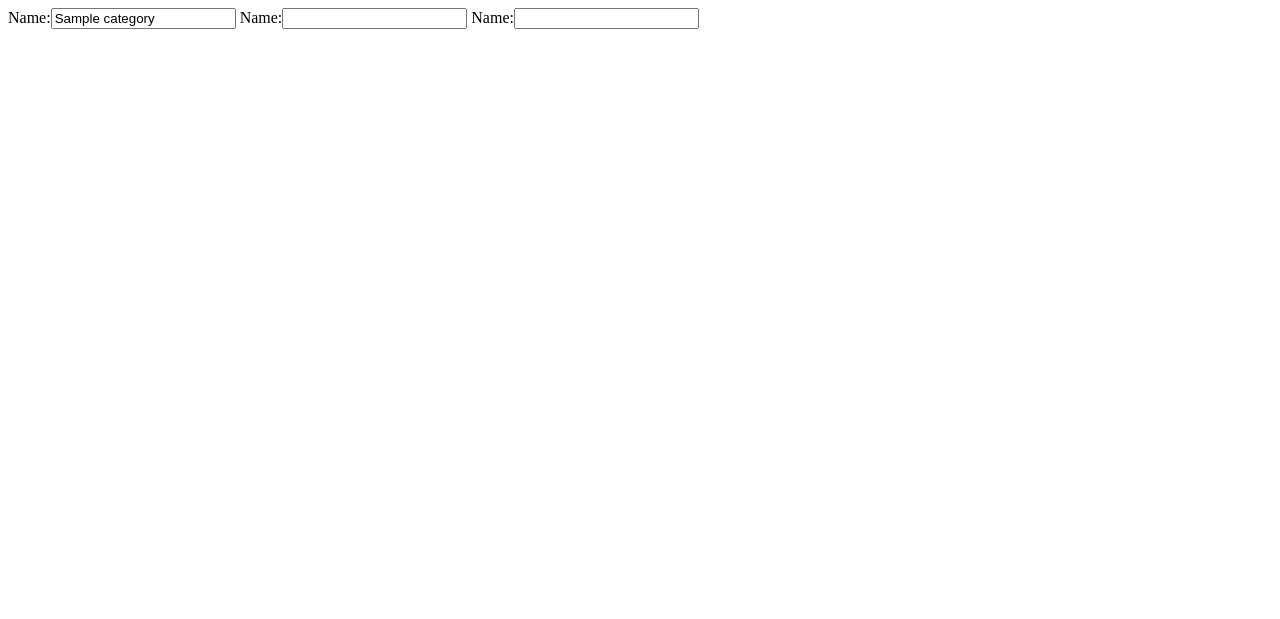
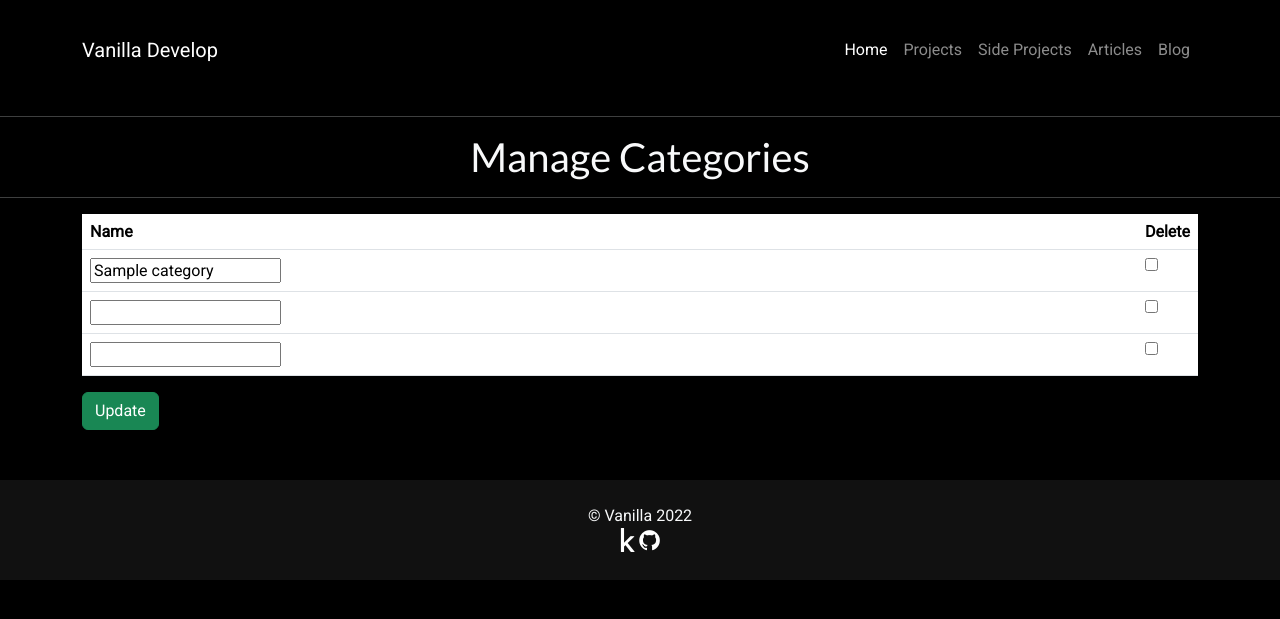
Before and after one commit to VanillaDevelop/VanillaDev, a Django app: page /blog/categories/ in a window 1280 px wide. Shown: the top 619 px of the page. Run offline with Django 3.2, Linux system fonts and the light colour scheme; tables that the repository leaves empty hold one stand-in row (values such as "Sample post"); some libraries are stand-ins or nearby versions.

Commit message:
Update formset visually for category management, and start design in bootstrap studio (not equivalent yet)

```diff
--- a/vanilladev/blog/forms.py
+++ b/vanilladev/blog/forms.py
@@ -1,7 +1,7 @@
 from django.forms import ModelForm, modelformset_factory
 from .models import BlogPost, Category
 
-CategoryFormSet = modelformset_factory(Category, extra=2, fields=['name'])
+CategoryFormSet = modelformset_factory(Category, extra=2, fields=['name'], can_delete=True)
 
 class BlogPostForm(ModelForm):
     class Meta:
--- a/vanilladev/blog/templates/blog/categories.html
+++ b/vanilladev/blog/templates/blog/categories.html
@@ -1 +1,35 @@
-{{ form.as_table }}
+{% extends 'base.html' %}
+
+{% block content %}
+<hr />
+<h1 class="text-center">Manage Categories</h1>
+<hr />
+<div class="container">
+    {{ formset.non_form_errors.as_ul }}
+    <table id="formset" class="form table text-white">
+        <thead>
+            <tr>
+                <th>Name</th>
+                <th style="width:20px;">Delete</th>
+            </tr>
+        </thead>
+        {% for form in formset.forms %}
+        <tr class="{% cycle row1 row2 %}">
+            {% for field in form.visible_fields %}
+            <td>
+                {# Include the hidden fields in the form #}
+                {% if forloop.first %}
+                {% for hidden in form.hidden_fields %}
+                {{ hidden }}
+                {% endfor %}
+                {% endif %}
+                {{ field.errors.as_ul }}
+                {{ field }}
+            </td>
+            {% endfor %}
+        </tr>
+        {% endfor %}
+    </table>
+    <input type="submit" class="btn btn-success" value="Update" />
+</div>
+{% endblock %}
--- a/vanilladev/blog/views.py
+++ b/vanilladev/blog/views.py
@@ -8,4 +8,4 @@ def add(request):
 
 def categories(request):
     formset = CategoryFormSet(queryset=Category.objects.all())
-    return render(request, 'blog/categories.html', {"form":formset})
+    return render(request, 'blog/categories.html', {"formset":formset})
```
Also changed, not shown: 1 other file.
